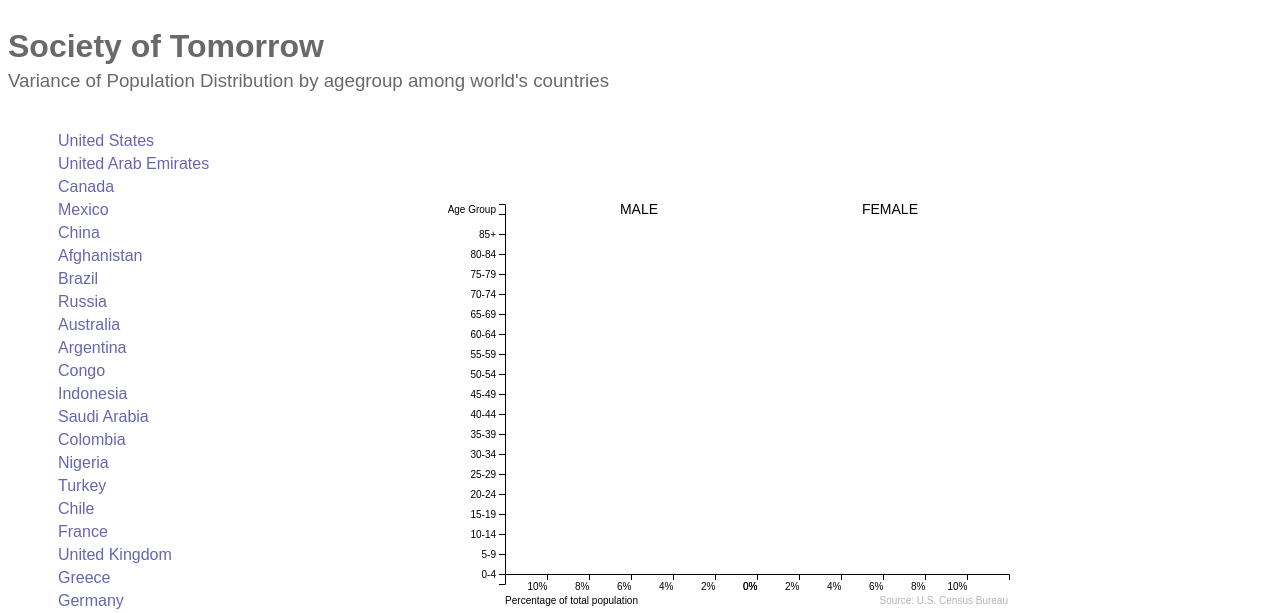
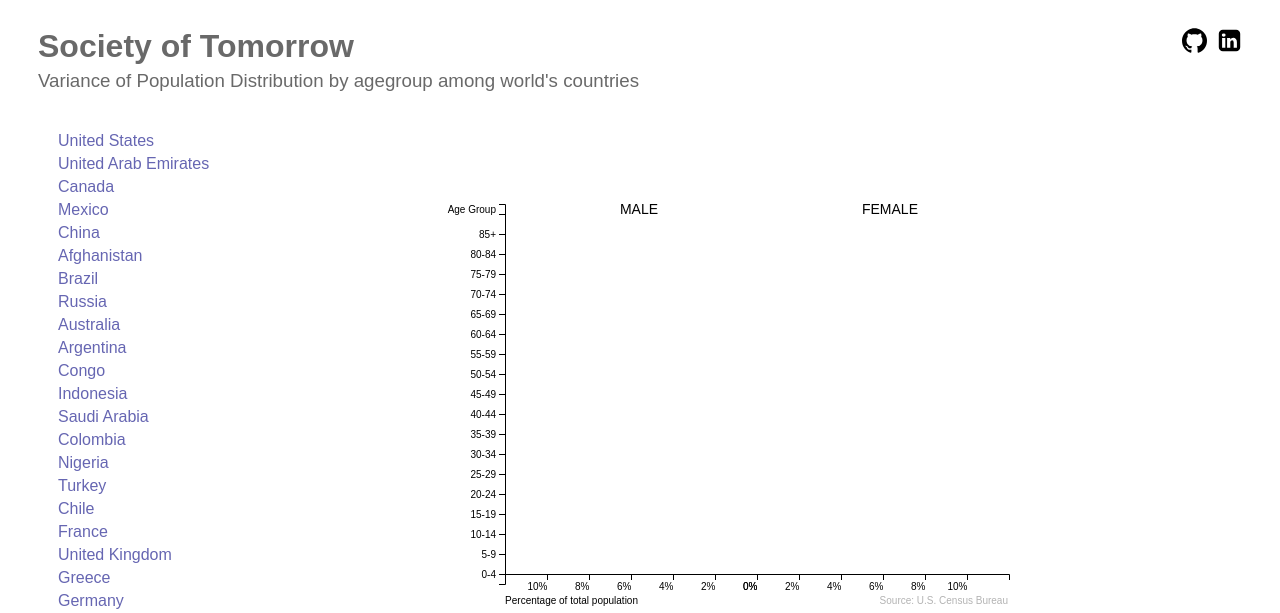
Before and after one commit to tocarevmax/Society-of-Tomorrow, a PHP site: page /index.html in a window 1280 px wide. Shown: the top 613 px of the page. Run offline with PHP 8.4, Linux system fonts and the light colour scheme; some libraries are stand-ins or nearby versions.

Commit message:
minor tweaks

```diff
--- a/app/assets/stylesheets/main.css
+++ b/app/assets/stylesheets/main.css
@@ -85,7 +85,7 @@
 
 .fetch-links a {
   display: flex;
-  width: 200px;
+  width: fit-content;
   padding-bottom: 5px;
 }
 
@@ -118,11 +118,13 @@
 .project-name {
   flex-direction: column;
   color: #696969;
+  padding-left: 30px;
   /*align-items: center;*/
 }
 
 .top {
   width: 100%;
+  justify-content: space-between;
 }
 
 .project-name h1 {
@@ -140,3 +142,13 @@
   width: 100%;
   padding-top: 30px;
 }
+
+.icons {
+  padding-right: 30px;
+}
+
+.icons img {
+  height: 25px;
+  width: 25px;
+  padding-left: 10px;
+}
--- a/index.html
+++ b/index.html
@@ -13,6 +13,12 @@
       <div class="project-name">
         <h1>Society of Tomorrow</h1>
         <h3>Variance of Population Distribution by agegroup among world's countries</h3>
+      </div>
+
+      <div class="icons">
+        <a target="_blank"  href="https://github.com/tocarevmax/Society-of-Tomorrow"><img src="app/assets/images/github-ico.svg" alt="github"></a>
+
+        <a target="_blank"  href="https://www.linkedin.com/in/maxim-tocarev-0099ab140/"><img src="app/assets/images/linkedin-ico.svg" alt="linkedin"></a>
       </div>
     </div>
 
```
Also changed, not shown: app/assets/images/github-ico.svg (added), app/assets/images/linkedin-ico.svg (added).
